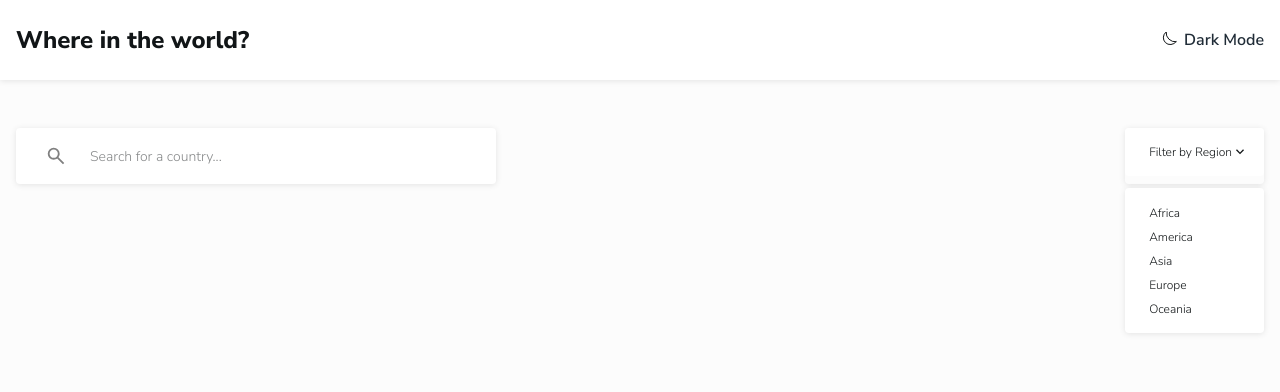
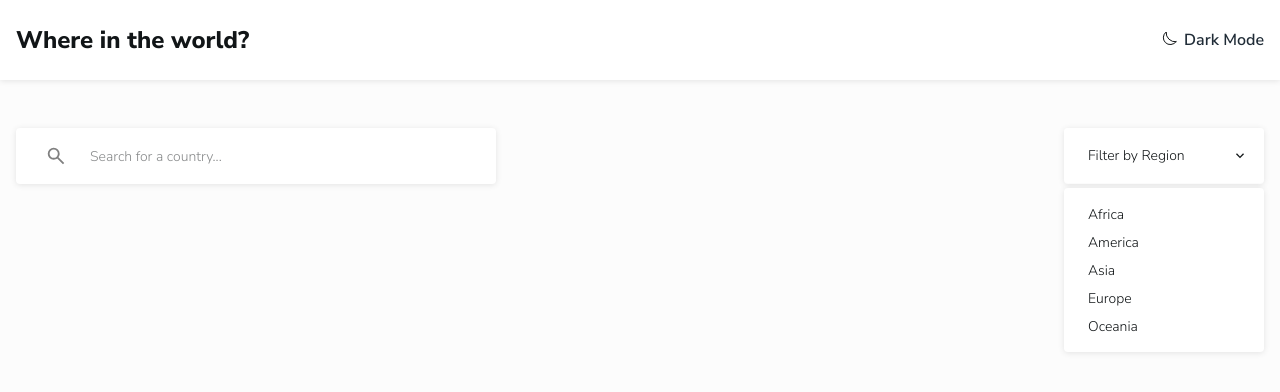
Before and after one commit to CodingWithJiro/frontend-mentor-where-in-the-world, a React (Vite) app: page / in a window 1280 px wide. Shown: the top 392 px of the page. Built offline with nearby package versions, Linux system fonts and the light colour scheme.

Commit message:
feat(styles): make Filter responsive in larger screens

```diff
--- a/src/components/Filter.tsx
+++ b/src/components/Filter.tsx
@@ -1,13 +1,15 @@
 const Filter = () => {
   return (
-    <div className="relative max-w-50 rounded-sm font-(family-name:--FF) font-light shadow-(--SHADOW-CARD-PRIMARY) motion-safe:transition-shadow motion-safe:duration-150 motion-safe:ease-in-out">
+    <div className="relative max-w-50 rounded-sm font-(family-name:--FF) font-light shadow-(--SHADOW-CARD-PRIMARY) motion-safe:transition-shadow motion-safe:duration-150 motion-safe:ease-in-out md:flex-1">
       <button
         type="button"
         aria-haspopup="listbox"
         aria-expanded="false"
-        className="flex w-full cursor-pointer items-center justify-between rounded-sm bg-(--COLOR-BG-CARD-PRIMARY) py-3.75 pr-4 pl-6 select-none hover:bg-(--COLOR-BG-CARD-PRIMARY-HOVER) focus-visible:outline focus-visible:outline-(--COLOR-OUTLINE-PRIMARY) motion-safe:transition-colors motion-safe:duration-150 motion-safe:ease-in-out"
+        className="flex w-full cursor-pointer items-center justify-between rounded-sm bg-(--COLOR-BG-CARD-PRIMARY) py-3.75 pr-4 pl-6 select-none hover:bg-(--COLOR-BG-CARD-PRIMARY-HOVER) focus-visible:outline focus-visible:outline-(--COLOR-OUTLINE-PRIMARY) motion-safe:transition-colors motion-safe:duration-150 motion-safe:ease-in-out md:py-4.25"
       >
-        <span className="text-[0.75rem]">Filter by Region</span>
+        <span className="text-[clamp(0.75rem,0.375rem+0.78125vw,0.875rem)]">
+          Filter by Region
+        </span>
 
         <svg
           xmlns="http://www.w3.org/2000/svg"
@@ -22,7 +24,7 @@ const Filter = () => {
 
       <ul
         role="listbox"
-        className="absolute top-[calc(4px+100%)] left-0 z-10 w-full rounded-sm bg-(--COLOR-BG-CARD-PRIMARY) pt-3.25 pb-3 text-[0.75rem] shadow-(--SHADOW-CARD-PRIMARY) select-none motion-safe:transition-[color,background-color,box-shadow] motion-safe:duration-150 motion-safe:ease-in-out [&_button]:w-full [&_button]:cursor-pointer [&_button]:rounded-sm [&_button]:px-6 [&_button]:py-0.75 [&_button]:text-left [&_button]:hover:bg-(--COLOR-BG-CARD-PRIMARY-HOVER) [&_button]:focus-visible:outline-1 [&_button]:focus-visible:outline-(--COLOR-OUTLINE-PRIMARY)"
+        className="absolute top-[calc(4px+100%)] left-0 z-10 w-full rounded-sm bg-(--COLOR-BG-CARD-PRIMARY) pt-3.25 pb-3 text-[clamp(0.75rem,0.375rem+0.78125vw,0.875rem)] shadow-(--SHADOW-CARD-PRIMARY) select-none motion-safe:transition-[color,background-color,box-shadow] motion-safe:duration-150 motion-safe:ease-in-out [&_button]:w-full [&_button]:cursor-pointer [&_button]:rounded-sm [&_button]:px-6 [&_button]:py-0.75 [&_button]:text-left [&_button]:hover:bg-(--COLOR-BG-CARD-PRIMARY-HOVER) [&_button]:focus-visible:outline-1 [&_button]:focus-visible:outline-(--COLOR-OUTLINE-PRIMARY) md:[&_button]:py-[0.2125rem]"
       >
         <li role="option">
           <button type="button">Africa</button>
```
